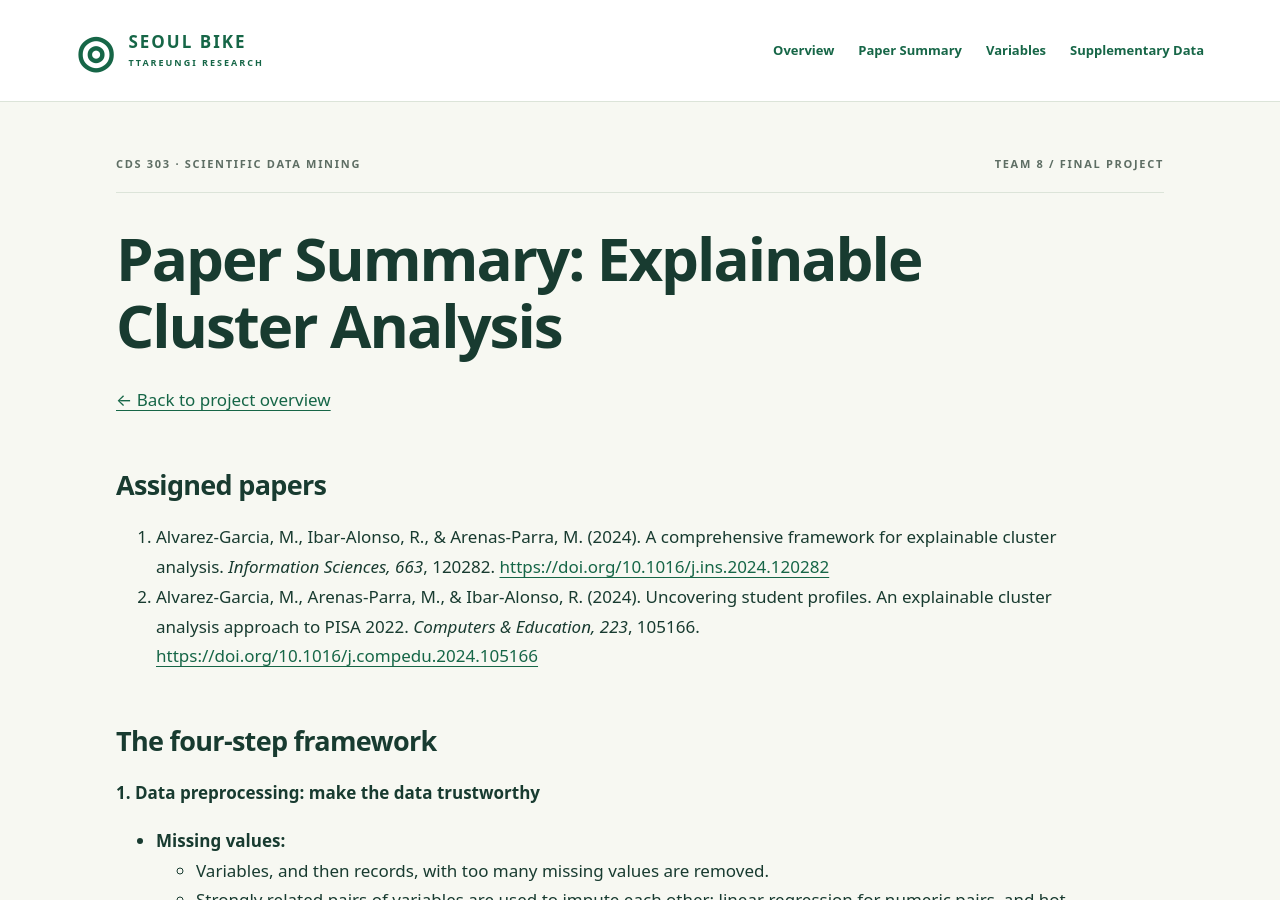
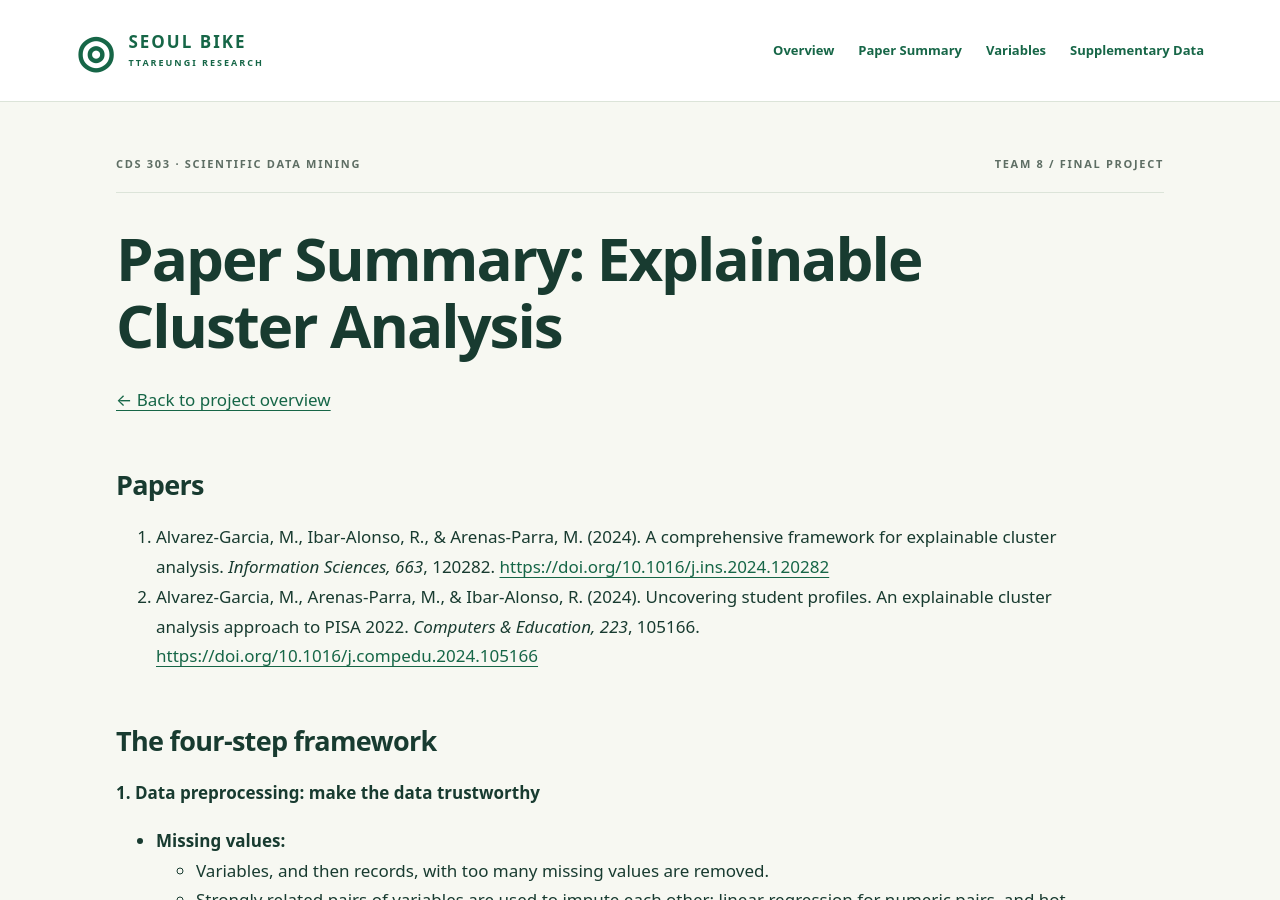
Before and after one commit to Oscarmvr-12/Seoul-Bike, a Jekyll site: the page built from docs/paper-summary.md, in a window 1280 px wide and 900 px high. Built offline with Jekyll 4.4.1, drawn with Linux system fonts in a browser that asks for light colours.

Commit message:
Rename section 'Assigned papers' to 'Papers'

```diff
--- a/docs/paper-summary.md
+++ b/docs/paper-summary.md
@@ -6,7 +6,7 @@ title: Paper Summary
 
 [← Back to project overview](./)
 
-## Assigned papers
+## Papers
 
 1. Alvarez-Garcia, M., Ibar-Alonso, R., & Arenas-Parra, M. (2024). A comprehensive framework for explainable cluster analysis. *Information Sciences, 663*, 120282. <https://doi.org/10.1016/j.ins.2024.120282>
 2. Alvarez-Garcia, M., Arenas-Parra, M., & Ibar-Alonso, R. (2024). Uncovering student profiles. An explainable cluster analysis approach to PISA 2022. *Computers & Education, 223*, 105166. <https://doi.org/10.1016/j.compedu.2024.105166>
```
